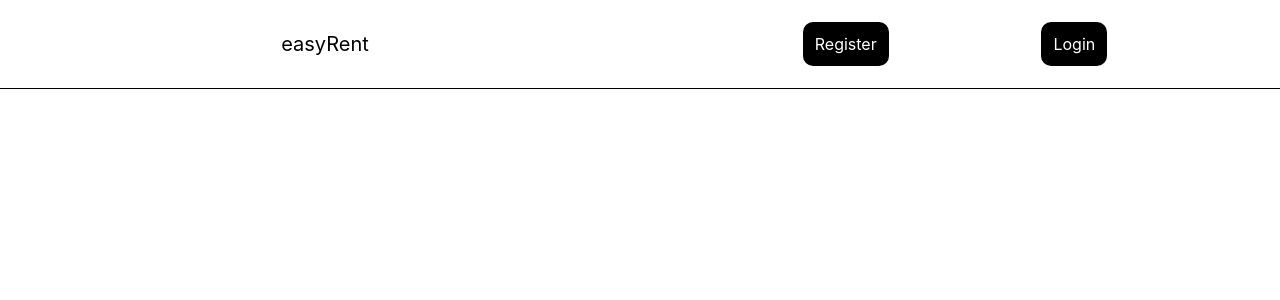
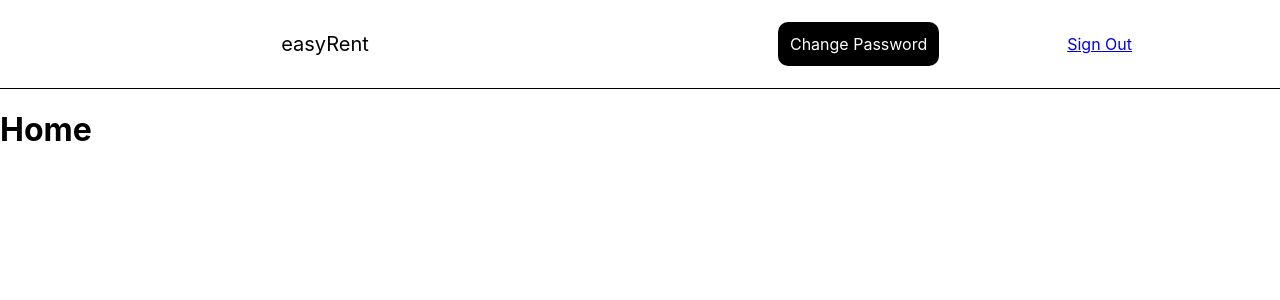
Before and after one commit to matthewhiggins415/easyRentFrontEnd, a React (Create React App) app: page /home in a window 1280 px wide. Shown: the top 300 px of the page. Built offline with nearby package versions, Linux system fonts and the light colour scheme.

Commit message:
login works, redirect works, authenticated links added.

```diff
--- a/src/App.js
+++ b/src/App.js
@@ -5,6 +5,7 @@ import Header from './components/Header/Header'
 import Login from './components/Auth/Login'
 import Register from './components/Auth/Register'
 import Landing from './components/Views/Landing.js'
+import Home from './components/Views/Home'
 
 
 const App = () => {
@@ -13,11 +14,12 @@ const App = () => {
 
   return (
     <>
-      <Header />
+      <Header user={user}/>
       <Routes>
         <Route path="/" element={<Landing />} />
         <Route path="/register" element={<Register setUser={setUser} />} />
         <Route path="/login" element={<Login setUser={setUser}/>} />
+        <Route path="/home" element={<Home />} />
       </Routes>
     </>
   )
--- a/src/components/Auth/Login.js
+++ b/src/components/Auth/Login.js
@@ -1,3 +1,4 @@
+import { Navigate } from 'react-router-dom'
 import React, { useState } from 'react'
 import styled from 'styled-components'
 import { signIn } from '../../api/auth'
@@ -38,18 +39,24 @@ const BUTTON = styled.button`
 const Login = ({ setUser }) => {
   const [email, setEmail] = useState('')
   const [password, setPassword] = useState('')
+  const [shouldNavigate, setShouldNavigate] = useState(false)
 
-  const onSignIn = async () => {
-    e.preventDefault()
+  const onSignIn = async (event) => {
+    event.preventDefault()
     try {
       const res = await signIn(email, password)
       console.log(res)
       setUser(res.data.user)
-    } catch (e) {
+      setShouldNavigate(true)
+    } catch (error) {
       setEmail('')
       setPassword('')
       console.log(`error: ${error}`)
     }
+  }
+
+  if (shouldNavigate) {
+    return <Navigate to='/home' />
   }
 
   return (
--- a/src/components/Auth/Register.js
+++ b/src/components/Auth/Register.js
@@ -1,5 +1,5 @@
 import React, { useState } from 'react'
-// import { Navigate } from 'react-router-dom'
+import { Navigate } from 'react-router-dom'
 
 import styled from 'styled-components'
 import { signUp, signIn } from '../../api/auth'
@@ -42,6 +42,7 @@ const Register = ({ setUser }) => {
   const [email, setEmail] = useState('')
   const [password, setPassword] = useState('')
   const [confirmPassword, setConfirmPassword] = useState('')
+  const [shouldNavigate, setShouldNavigate] = useState(false)
 
   const onRegister = async (event) => {
     event.preventDefault()
@@ -56,7 +57,7 @@ const Register = ({ setUser }) => {
       //   message: signUpSuccess,
       //   variant: 'success'
       // })
-      // setShouldNavigate(true)
+      setShouldNavigate(true)
     } catch (error) {
       setEmail('')
       setPassword('')
@@ -71,9 +72,9 @@ const Register = ({ setUser }) => {
   }
 
 
-  // if (shouldNavigate) {
-  //   return <Navigate to='/' />
-  // }
+  if (shouldNavigate) {
+    return <Navigate to='/home' />
+  }
 
 
   return (
--- a/src/components/Header/Header.js
+++ b/src/components/Header/Header.js
@@ -37,12 +37,12 @@ const logoLink = {
   "borderRadius": "10px"
 }
 
-// const authenticatedOptions = (
-//   <NavContainer>
-//     <Link style={linkStyle} to='/change-password' >Change Password</Link>
-//     <Link to='/sign-out' >Sign Out</Link>
-//   </NavContainer>
-// )
+const authenticatedOptions = (
+  <NavContainer>
+    <Link style={linkStyle} to='/change-password' >Change Password</Link>
+    <Link to='/sign-out' >Sign Out</Link>
+  </NavContainer>
+)
 
 const unauthenticatedOptions = (
   <NavContainer>
@@ -51,13 +51,13 @@ const unauthenticatedOptions = (
   </NavContainer>
 )
 
-const Header = () => {
+const Header = ({ user }) => {
   return (
     <DIV>
       <NavContainer>
         <Link style={logoLink} to="/">easyRent</Link>
       </NavContainer>
-      {unauthenticatedOptions}
+      {user ? authenticatedOptions : unauthenticatedOptions}
     </DIV>
   )
 }
--- /dev/null
+++ b/src/components/Views/Home.js
@@ -0,0 +1,9 @@
+import React from 'react'
+
+const Home = () => {
+  return (
+    <h1>Home</h1>
+  )
+}
+
+export default Home
```
